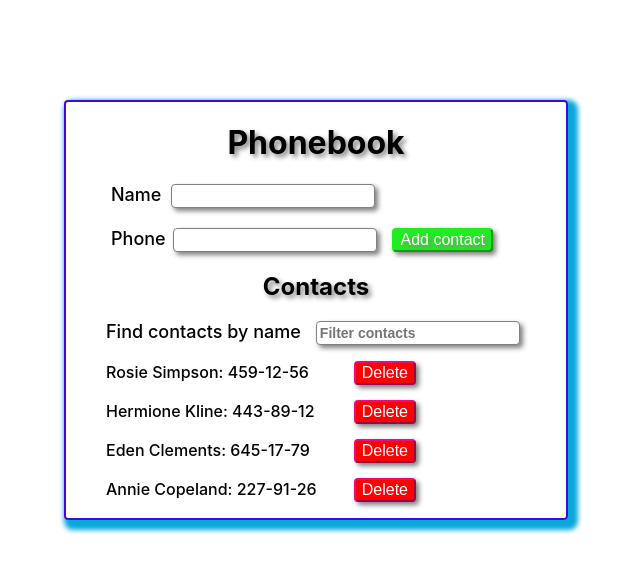
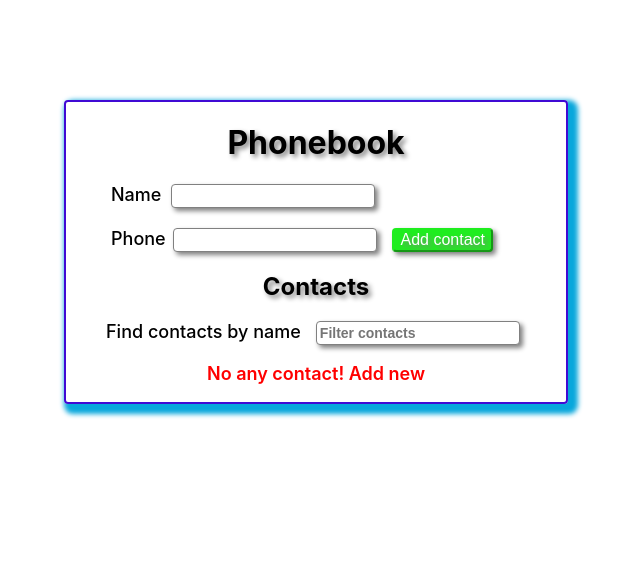
Before and after one commit to MarekRozko/goit-react-hw-03-phonebook, a React (Create React App) app: page / in a window 1280 px wide. Shown: the top 572 px of the page, without its empty margins (436-1076 px from the left). Built offline with nearby package versions, Linux system fonts and the light colour scheme.

Commit message:
add localStorage

```diff
--- a/src/components/App.jsx
+++ b/src/components/App.jsx
@@ -3,14 +3,14 @@
 import GetContactForm from "./GetContactForm/GetContactForm";
 import ContactList from "./ContactList/ContactList";
 import FilterContact from "./FilterContact/FilterContact";
-import contacts from './contacts';
+// import contacts from './contact';
 import styles from "../components/app.module.css";
 
 
  export class App extends Component {
 
     state = {
-        contacts: [...contacts],
+        contacts: [],
         filter: "",
     }
 
@@ -70,6 +70,22 @@
         return result;
     }
 
+   componentDidMount() {
+    const contacts = localStorage.getItem('contacts');
+    const parsedContacts = JSON.parse(contacts);
+    if (parsedContacts) {
+      this.setState({ contacts: parsedContacts });
+    }
+  }
+
+  componentDidUpdate(prevProps, prevState) {
+    if (this.state.contacts !== prevState.contacts) {
+      localStorage.setItem('contacts', JSON.stringify(this.state.contacts));
+    }
+  }
+
+
+
     render() {
         const {addContact, removeContact, handleFilter} = this;
         const contacts = this.getFilteredContacts();
--- a/src/components/ContactList/ContactList.jsx
+++ b/src/components/ContactList/ContactList.jsx
@@ -8,9 +8,9 @@
         <button onClick={() => removeContact(id)} type="button" className={styles.buttonItem}>Delete</button></li>);
 
     return (
-        <ol>
+        <ul>
             {contact}
-        </ol>
+        </ul>
     )
 
 }
--- a/src/components/contacts.js
+++ b/src/components/contact.js
@@ -1,4 +1,4 @@
-import { nanoid } from "nanoid";
+import { nanoid } from 'nanoid';
 
 const contacts = [
     { id: nanoid(), name: 'Rosie Simpson', number: '459-12-56' },
```
